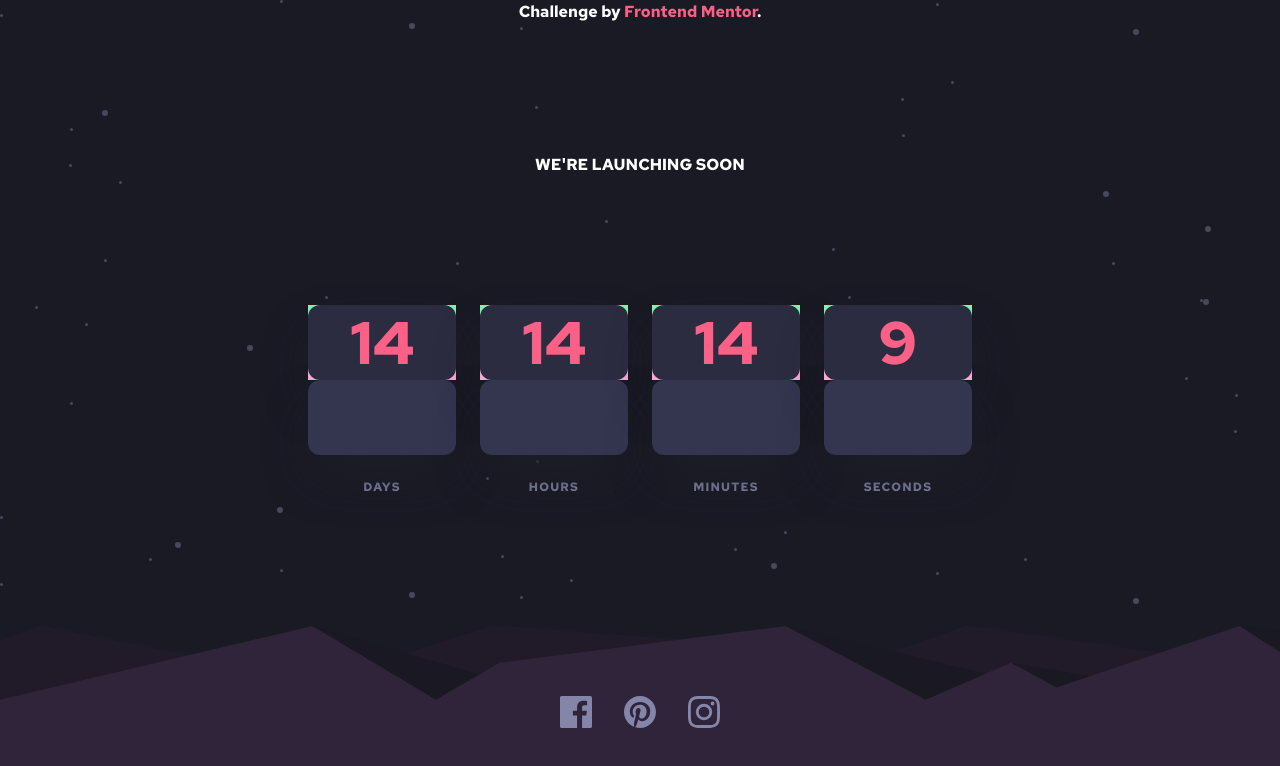
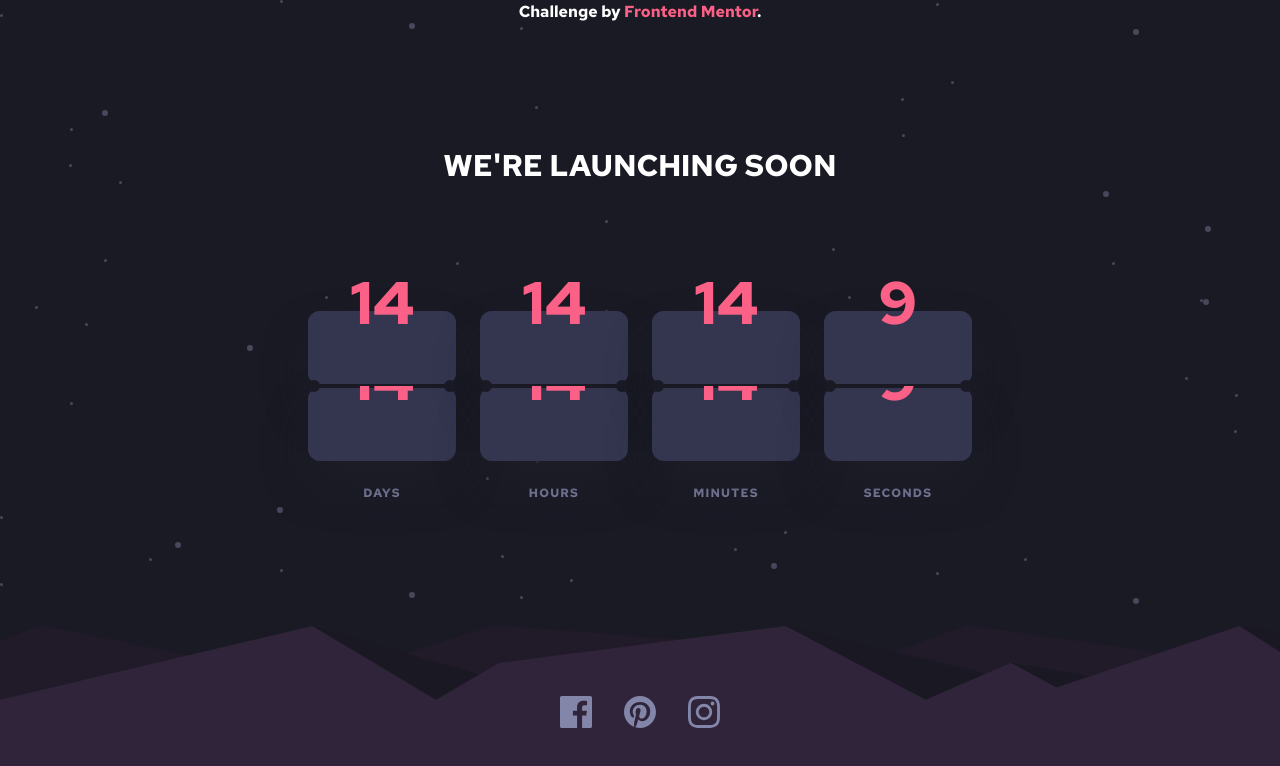
Before and after one commit to MartinPettersen/frontendmentor_challenge_Launch_countdown_timer, a Next.js app: page / in a window 1280 px wide. Shown: the top 766 px of the page. Built offline with nearby package versions, Linux system fonts and the light colour scheme; what @xpd/tailwind-3dtransforms, tailwindcss-animated would draw is missing.

Commit message:
add black dots

```diff
--- /dev/null
+++ b/app/components/Container/(flip)/BackCards.tsx
@@ -0,0 +1,19 @@
+import React from "react";
+
+type Props = {
+  time: number;
+};
+
+const BackCards = ({ time }: Props) => (
+    <div>
+      <div className="rounded-md sm:rounded-xl flex flex-col items-end bg-[hsl(237,20%,21%)] justify-center  w-[70px] h-[32px] sm:w-[148px] sm:h-[75px] shadow-2xl shadow-[hsl(235,_16%,_14%)] ">
+        <div className="h-[50%] w-full " />
+        <div className="h-[50%] w-full  flex items-start justify-center">
+          {time}
+        </div>
+      </div>
+      <div className="rounded-md border-t-2 border-[hsl(234,_17%,_12%)] sm:rounded-xl flex items-center bg-[hsl(237,21%,26%)] justify-center  w-[70px] h-[32px] sm:w-[148px] sm:h-[75px] shadow-2xl shadow-[hsl(235,_16%,_14%)]" />
+    </div>
+  );
+
+export default BackCards;
--- /dev/null
+++ b/app/components/Container/(flip)/FlipMechanic.tsx
@@ -0,0 +1,44 @@
+import React from 'react'
+
+type Props = {
+    flip: boolean,
+    time: number
+}
+
+const FlipMechanic = ({flip, time}: Props) => (
+<div
+          className={`fixed flex flex-col group transform ${
+            flip ? "rotate-x-180 duration-1000" : ""
+          }`}
+        >
+          <div
+            className={`rounded-md sm:rounded-xl flex w-[70px]  ${
+              flip ? "bg-[hsl(236,_21%,_26%)] border-b-2 border-[hsl(234,_17%,_12%)] duration-1000" : "bg-[hsl(237,20%,21%)]"
+            } h-[32px] sm:w-[148px] sm:h-[75px] items-center justify-center `}
+          >
+            <div
+              className={`${
+                flip ? "block transform rotate-x-180 flex flex-col" : "hidden "
+              } w-[70px] h-[32px] sm:w-[148px] sm:h-[75px]`}
+            >
+              <div className="h-[30%] w-full  flex items-end justify-center">
+                {time}
+              </div>
+              <div className="h-[70%] w-full " />
+            </div>
+            <div
+              className={`${
+                flip ? "hidden" : ""
+              } flex flex-col w-[70px] h-[32px] sm:w-[148px] sm:h-[75px]`}
+            >
+              <div className="h-[50%] w-full " />
+              <div className="h-[50%] w-full flex items-start justify-center">
+                {time}
+              </div>
+            </div>
+          </div>
+          <div className="w-[70px]  h-[32px] sm:w-[148px] sm:h-[75px]" />
+        </div>
+  )
+
+export default FlipMechanic
--- /dev/null
+++ b/app/components/Container/(flip)/TimeLabel.tsx
@@ -0,0 +1,13 @@
+import React from 'react'
+
+type Props = {
+    label: String
+}
+
+const TimeLabel = ({label}: Props) => (
+    <div className="text-[hsl(237,_18%,_59%)] tracking-widest text-xs sm:text-md">
+    {label}
+  </div>
+  )
+
+export default TimeLabel
--- a/app/components/Container/Clock.tsx
+++ b/app/components/Container/Clock.tsx
@@ -43,15 +43,15 @@ const Clock = () => {
             setSeconds(seconds -1)
         }
     },1000)
-
+    const flipp = true;
     return (
 
 
     <div className='flex justify-center gap-6'>
-        <Timer label="DAYS" time={days}/>
-        <Timer label="HOURS" time={hours}/>
-        <Timer label="MINUTES" time={minutes}/>
-        <Timer label="SECONDS" time={seconds}/>
+        <Timer label="DAYS" time={days} flipp={flipp}/>
+        <Timer label="HOURS" time={hours} flipp={flipp}/>
+        <Timer label="MINUTES" time={minutes} flipp={flipp}/>
+        <Timer label="SECONDS" time={seconds} flipp={flipp}/>
 
     </div>
   )}
--- a/app/components/Container/Headline.tsx
+++ b/app/components/Container/Headline.tsx
@@ -2,7 +2,7 @@ import React from 'react'
 
 const Headline = () => (
     // eslint-disable-next-line react/no-unescaped-entities
-    <div className='text-[hsl(0,_0%,_100%)] flex items-center justify-center'>WE'RE LAUNCHING SOON</div>
+    <div className='text-[hsl(0,_0%,_100%)] flex items-center justify-center text-3xl'>WE'RE LAUNCHING SOON</div>
   )
 
 export default Headline
--- a/app/components/Container/Timer.tsx
+++ b/app/components/Container/Timer.tsx
@@ -1,38 +1,38 @@
-import React from "react";
+import React, { useEffect, useState } from "react";
+import BackCards from "./(flip)/BackCards";
+import TimeLabel from "./(flip)/TimeLabel";
+import FlipMechanic from "./(flip)/FlipMechanic";
 
 type Prop = {
   label: String;
   time: number;
+  flipp: boolean;
 };
 
-// transform rotate-x-30
+const Timer = ({ label, time, flipp }: Prop) => {
+  const [flip, setFlip] = useState(false);
 
-const Timer = ({ label, time }: Prop) => (
-  <div className="flex flex-col items-center gap-2 sm:gap-6">
-    <div className="flex sm:text-6xl text-[hsl(345,_95%,_68%)] flex-col items-center justify-center transform w-[70px] h-[71px] sm:w-[148px] sm:h-[150px]">
-      <div className="fixed flex flex-col group transform hover:rotate-x-180 duration-1000">
-        <div className="rounded-md sm:rounded-xl flex w-[70px] bg-[hsl(237,20%,21%)] group-hover:bg-[hsl(236,_21%,_26%)] duration-1000 h-[32px] sm:w-[148px] sm:h-[75px] items-center justify-center ">
-          <div className="hidden group-hover:block transform group-hover:rotate-x-180">
-            {time}
-          </div>
-          <div className="block group-hover:hidden">{time}</div>
+  const [timeTemp, setTime] = useState(0);
+
+  useEffect(() => {
+    setFlip(flipp);
+
+    setTime(time);
+  }, [time]);
+
+  return (
+    <div className="flex flex-col items-center gap-2 sm:gap-6 ">
+      <div className="flex sm:text-6xl text-[hsl(345,_95%,_68%)]  flex-col items-center justify-center transform w-[70px] h-[71px] sm:w-[148px] sm:h-[150px]">
+        <FlipMechanic time={timeTemp} flip={flip} />
+        <BackCards time={timeTemp} />
+        <div className="z-10 fixed flex w-full justify-between">
+          <div className="w-[12px] rounded-full h-[12px] bg-[hsl(234,_17%,_12%)]"/>
+          <div className="w-[12px] rounded-full h-[12px] bg-[hsl(234,_17%,_12%)]"/>
         </div>
-        <div className="w-[70px]  h-[32px] sm:w-[148px] sm:h-[75px]" />
       </div>
-      <div>
-        <div className="rounded-md sm:rounded-xl flex flex-col items-end bg-[hsl(236,_21%,_26%)] justify-center  w-[70px] h-[32px] sm:w-[148px] sm:h-[75px] shadow-2xl shadow-[hsl(235,_16%,_14%)] " >
-
-            <div className="h-[50%] w-full bg-green-300"/>
-            <div className="h-[50%] w-full bg-pink-300 flex items-end justify-center">{time}</div>
-
-            </div>
-        <div className="rounded-md sm:rounded-xl flex items-center bg-[hsl(236,_21%,_26%)] justify-center  w-[70px] h-[32px] sm:w-[148px] sm:h-[75px] shadow-2xl shadow-[hsl(235,_16%,_14%)]"/>
-      </div>
+      <TimeLabel label={label} />
     </div>
-    <div className="text-[hsl(237,_18%,_59%)] tracking-widest text-xs sm:text-md">
-      {label}
-    </div>
-  </div>
-);
+  );
+};
 
 export default Timer;
```
